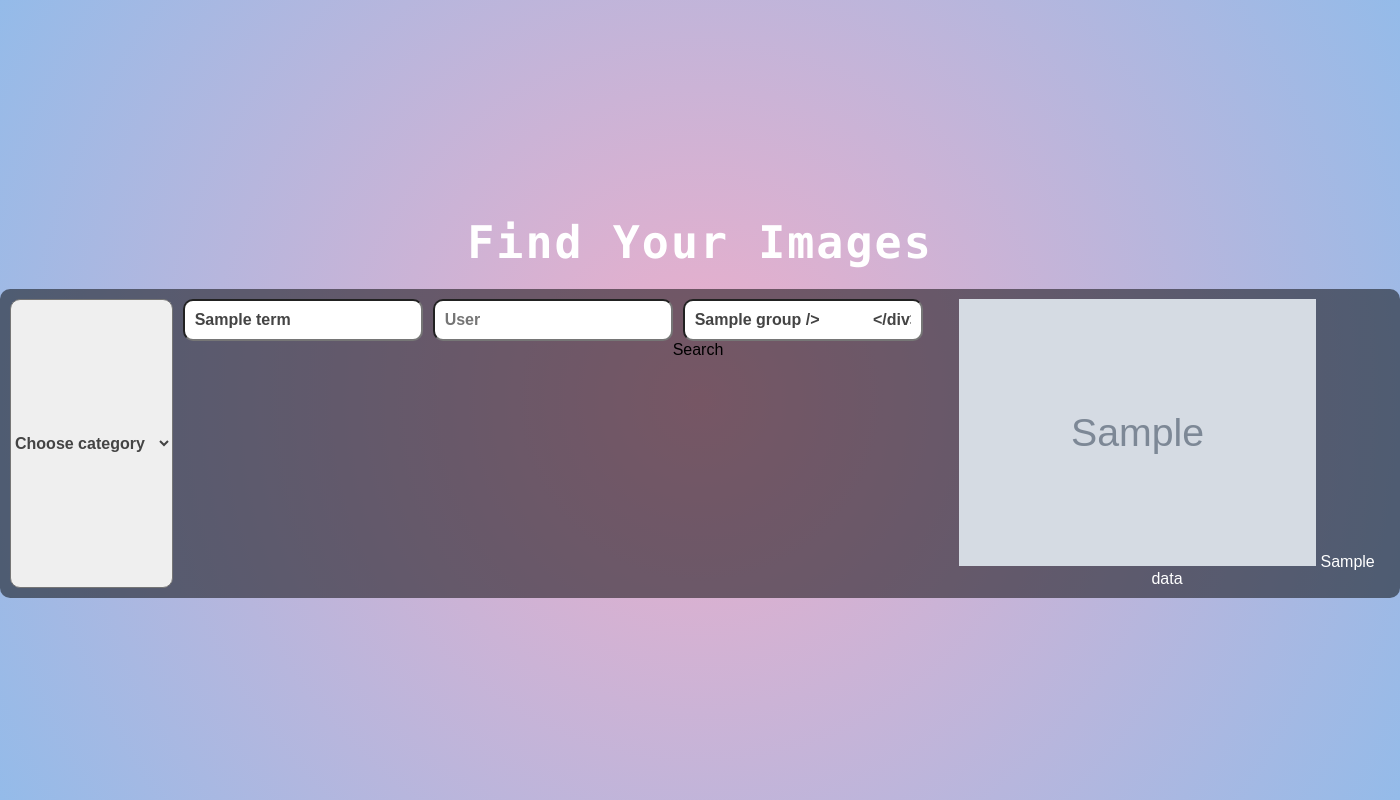
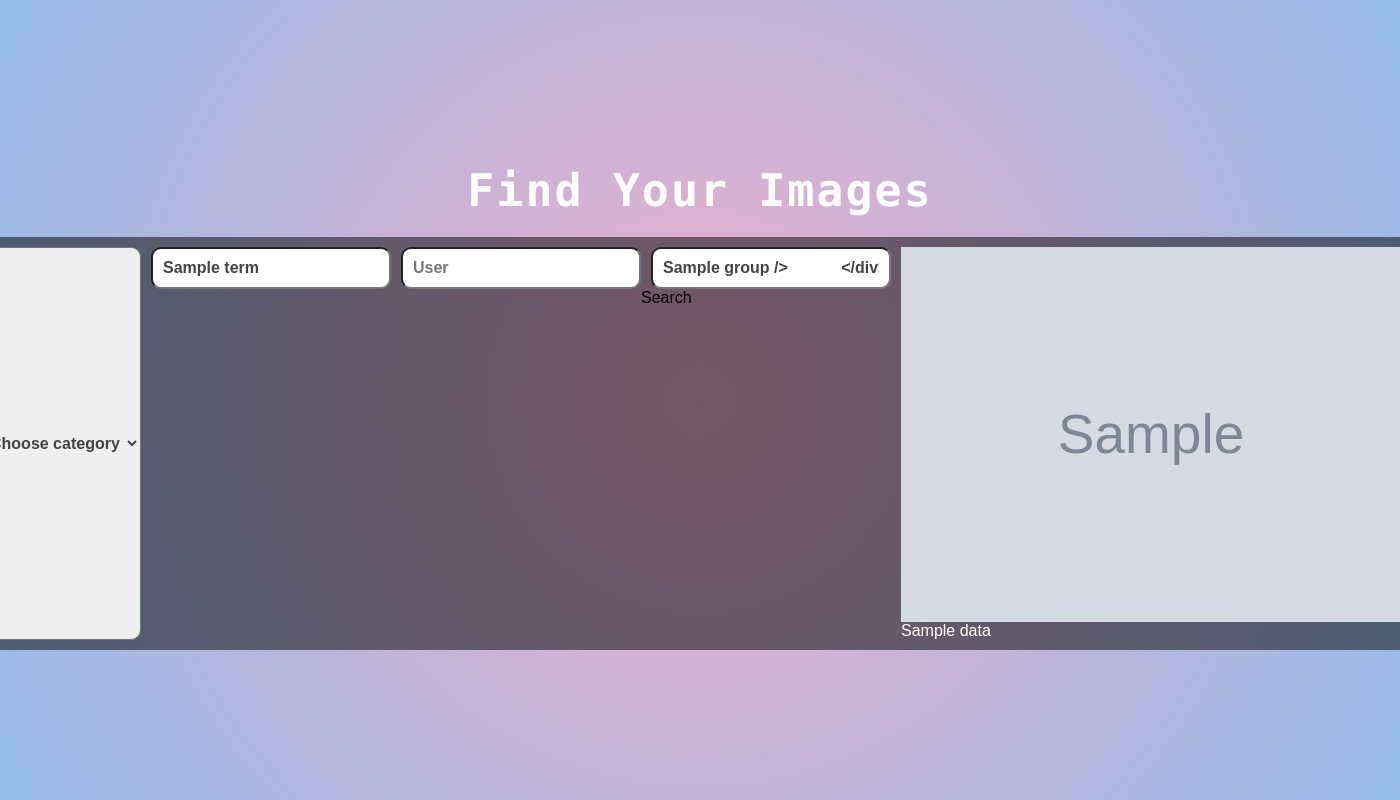
Before and after one commit to hoangdzung/flickr-search, a Flask app: template templates/result.html in a window 1400 px wide. Run offline with Flask 2, Linux system fonts and the light colour scheme; the template is opened without the code that fills it: most values are stand-ins (such as "Sample title", 1, 10 or a date in 2020); grey boxes marked "Sample" are stand-in pictures; parts of the project's set-up code (start-up, migrations or seed data) failed here and were passed over.

Commit message:
update css of img tag

```diff
--- a/templates/result.html
+++ b/templates/result.html
@@ -36,8 +36,8 @@
         </form>
         <div class="image-list">
             {% for src, url, title in data %}
-            <div style="text-align: center">
-                <img src={{src}} alt={{ title }} id={{i}} onclick="changeImage()" style="width:80%">
+            <div>
+                <img src={{src}} alt={{ title }} class="image">
                 <a href={{url}}>{{title}}</a>
             </div>
             {% endfor %}
```
